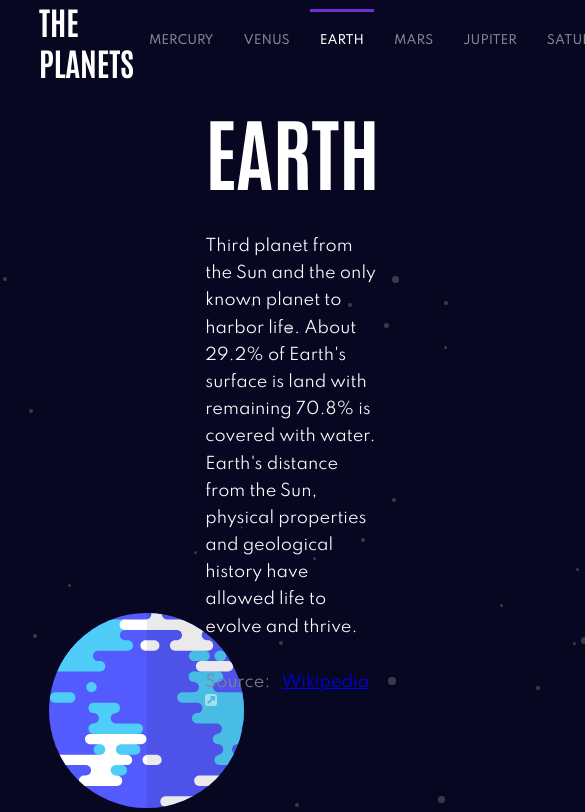
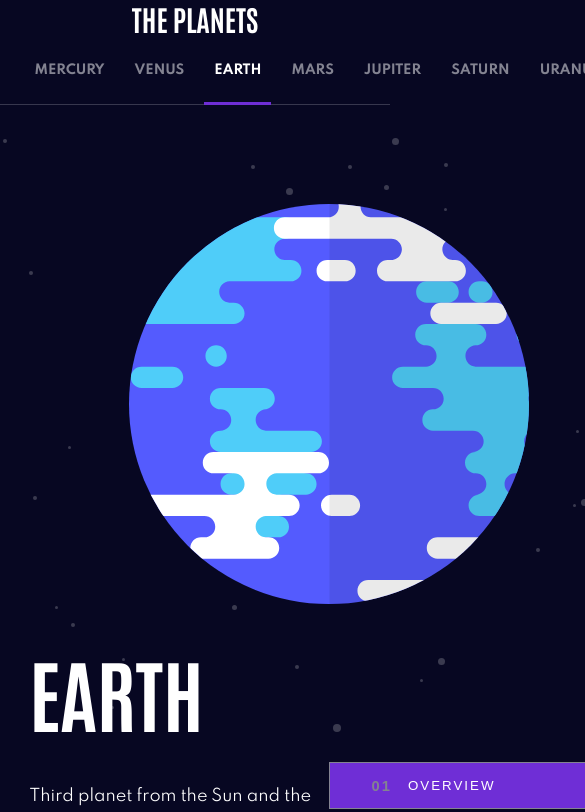
Before and after one commit to ScarSymmetry/-FrontEndMentor-Planets-Facts-with-React, a React (Create React App) app: page / in a window 390 px wide. Shown: the top 812 px of the page, 585 px wide, since content can reach past the window. Built offline with nearby package versions, Linux system fonts and the light colour scheme.

Commit message:
media queries

```diff
--- a/src/App.css
+++ b/src/App.css
@@ -39,7 +39,7 @@ body {
 }
 
 .wrapper {
-	max-width: 75vw;
+	max-width: 85vw;
 
 	margin: 0 auto;
 	padding: 0;
--- a/src/Header.module.css
+++ b/src/Header.module.css
@@ -5,6 +5,19 @@
 	justify-content: space-between;
 	align-items: center;
 	padding-inline: min(10vw, 5em);
+	border-bottom: 1px solid var(--color-dark-grey);
+}
+
+@media only screen and (max-width: 1280px) {
+	.navbar {
+		flex-direction: column;
+		padding-inline: min(5vw,2em);
+
+	}
+
+	.navbar__title {
+		font-size: 1.8em;
+	}
 }
 
 .navbar__title {
--- a/src/Nav.module.css
+++ b/src/Nav.module.css
@@ -6,8 +6,8 @@
 }
 
 .nav li {
-	font-weight: 500;
-	font-size: 12px;
+	font-weight: bold;
+	font-size: 0.8em;
 	margin-inline: 5px;
 	position: relative;
 	cursor: pointer;
@@ -26,13 +26,25 @@
 	height: 3px;
 	width: 100%;
 	left: 0;
-	top: -15px;
+	top: -22px;
 	transform: scaleX(0);
 	transition: transform 0.2s ease-in-out;
 }
 
 .nav li:hover::after {
 	transform: scaleX(1);
+}
+
+@media only screen and (max-width: 1280px) {
+	.nav {
+		padding-block: 1em 1em;
+		width: 100%;
+		justify-content: space-between;
+	}
+
+	.nav li::after {
+		top: 49px;
+	}
 }
 
 .nav .active {
--- a/src/componenets/Main/Main.module.css
+++ b/src/componenets/Main/Main.module.css
@@ -23,6 +23,7 @@
 
 .planet__title {
 	font-family: var(--font-antonio);
+
 	font-size: 5rem;
 	text-transform: uppercase;
 	margin-block-start: 0;
@@ -30,7 +31,7 @@
 }
 
 .planet__description {
-	padding-block: 2em;
+	padding-block: 2.5rem 1rem;
 	line-height: 1.7;
 	min-height: 230px;
 }
@@ -41,9 +42,6 @@
 
 .image_container {
 	grid-column: 1 / 5;
-}
-
-.image_container {
 	grid-row: 1 / 3;
 	max-width: 100%;
 }
@@ -85,6 +83,51 @@
 	justify-self: center;
 }
 
+@media only screen and (max-width: 1280px) {
+	.planet {
+		padding-top: 5rem;
+	}
+
+	.text_container {
+		grid-column: 1 / 4;
+		grid-row: 2 / 3;
+		align-self: start;
+		justify-self: start;
+		min-width: 300px;
+	}
+
+	.tab_container {
+		grid-column: 4 / -1;
+		grid-row: 2 / 3;
+		align-self: center;
+		justify-self: end;
+		min-width: 300px;
+	}
+	.image_container {
+		grid-column: 1 / -1;
+		grid-row: 1 / 2;
+		min-height: 400px;
+	}
+	.image_container_secondary {
+		grid-column: 1 / -1;
+		grid-row: 1 / 2;
+		min-height: 400px;
+	}
+
+	.planet__image {
+		max-width: 400px;
+		height: auto;
+	}
+	.image__primary {
+		max-width: 400px;
+		height: auto;
+	}
+	.image__secondary {
+		max-width: 150px;
+		height: auto;
+	}
+}
+
 a {
 	margin-inline: 7px;
 }
```
